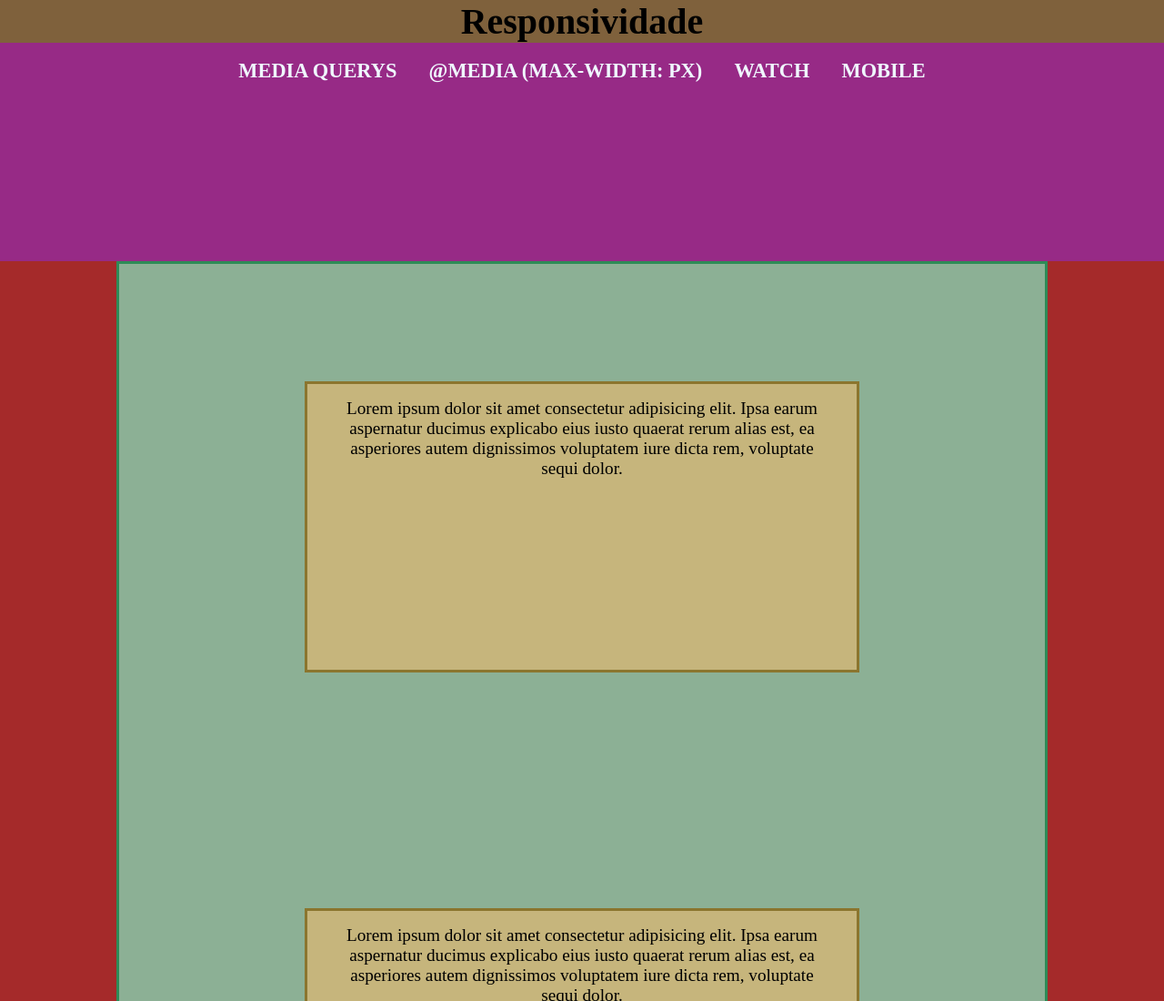
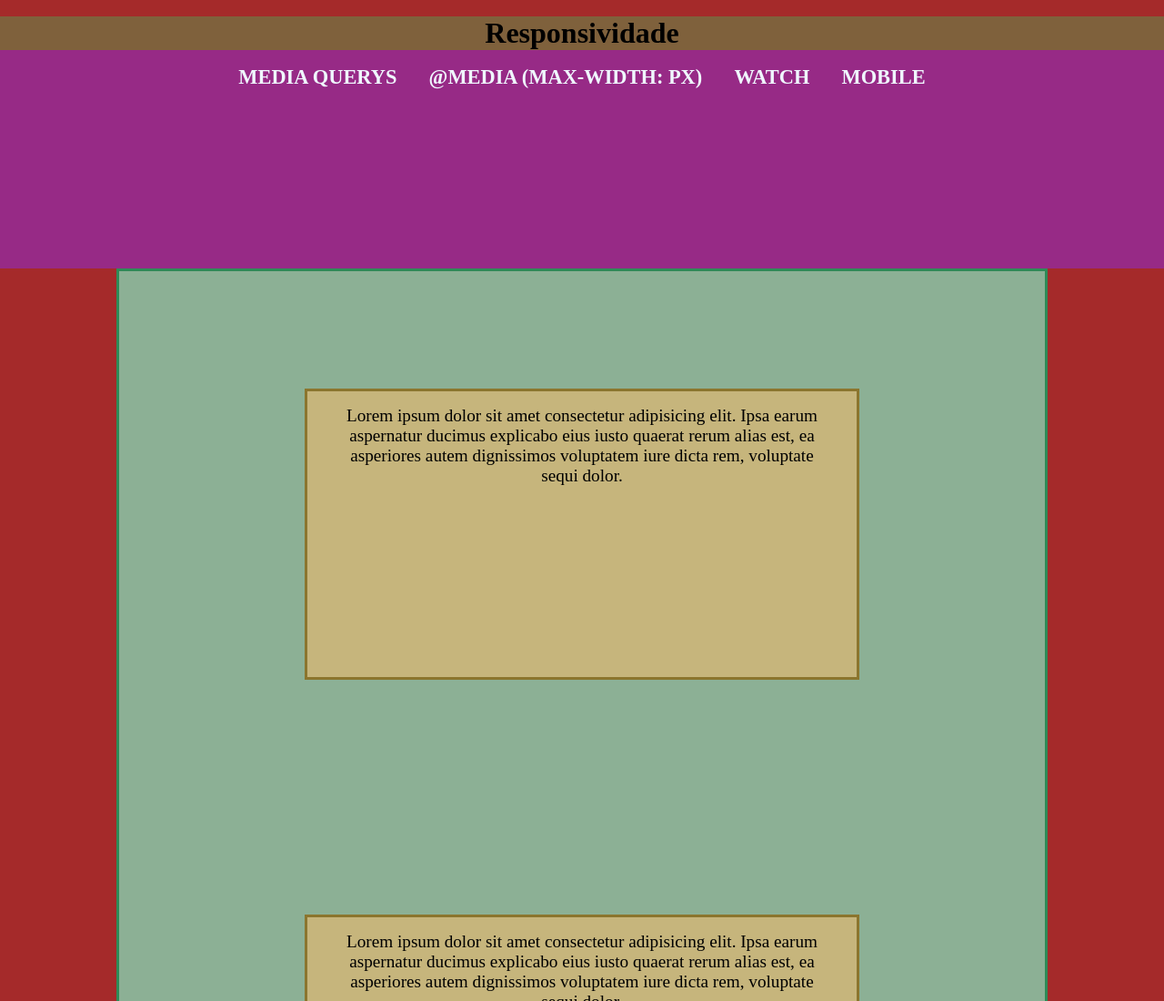
Before and after one commit to JesusBaro/responsividade, a plain HTML site: page index.html in a window 1280 px wide. Shown: the top 1100 px of the page at 91% size. Drawn offline with Linux system fonts and the light colour scheme.

Commit message:
atualizacao css

```diff
--- a/style.css
+++ b/style.css
@@ -4,11 +4,12 @@
     box-sizing: border-box;
 }
 h1{
-    font-size: 2.5em;
+    font-size: 2em;
     background-color: rgb(127, 97, 60);
     flex-direction: column;
     display: flex;
     text-align: center;
+    margin-top: 1.1rem;
 }
 header{
     /* border: solid black; */
```
